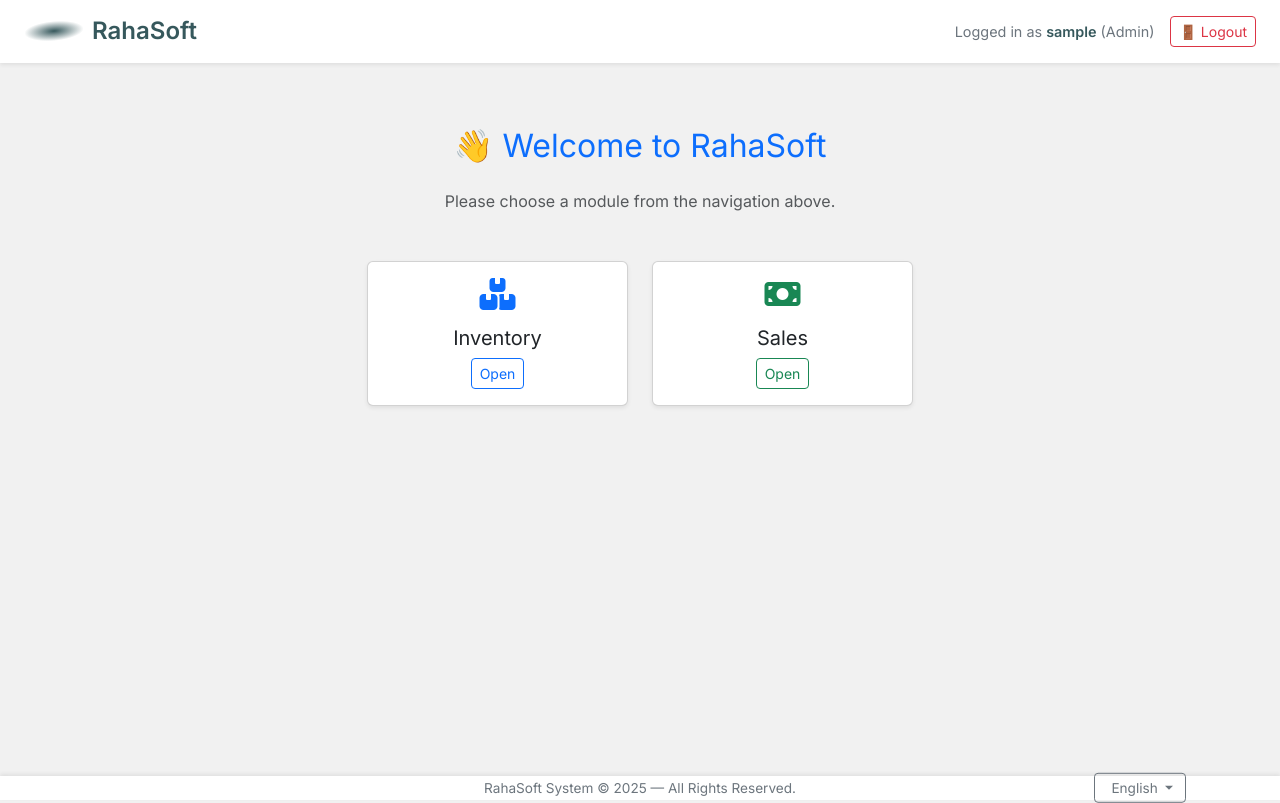
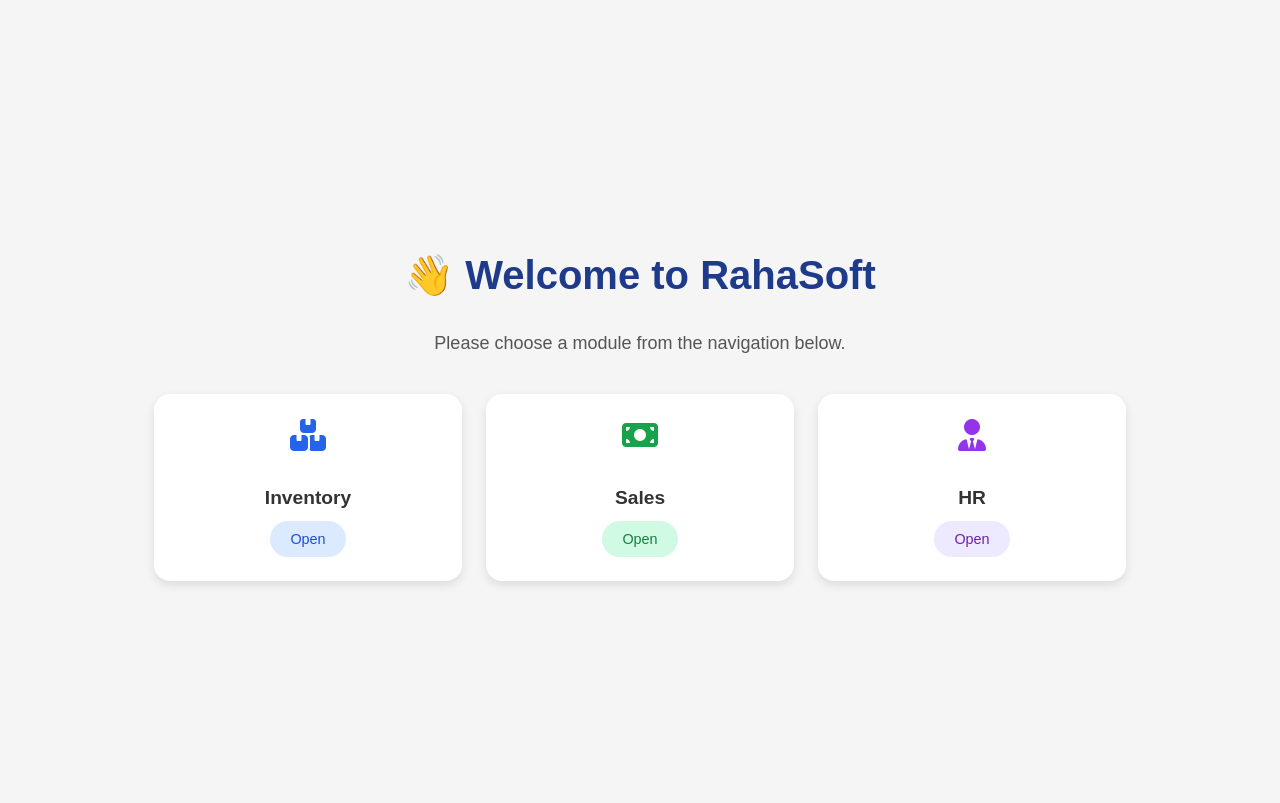
Before and after one commit to BayesianBwire/smart-inventory-system, a Flask app: page /dashboard in a window 1280 px wide. After the commit the page ends 585 px from the top, so only its background shows below. Run offline with Flask 3, Linux system fonts and the light colour scheme; a user stored in the database is signed in; some libraries are stand-ins or nearby versions.

Commit message:
Update dashboard.html
Addition of html  and  css3  to the frontend .

```diff
--- a/templates/dashboard.html
+++ b/templates/dashboard.html
@@ -1,29 +1,48 @@
-{% extends "base.html" %}
-{% block content %}
-<section class="container py-5">
-  <h2 class="text-center mb-4 text-primary">👋 Welcome to RahaSoft</h2>
-  <p class="text-center text-muted">Please choose a module from the navigation above.</p>
+<!DOCTYPE html>
+<html lang="en">
+<head>
+  <meta charset="UTF-8">
+  <title>Welcome to RahaSoft</title>
+  <link rel="stylesheet" href="https://cdnjs.cloudflare.com/ajax/libs/font-awesome/6.5.0/css/all.min.css" integrity="sha512-..." crossorigin="anonymous" referrerpolicy="no-referrer" />
+</head>
+<body style="margin: 0; padding: 0; background-color: #f5f5f5; font-family: Arial, sans-serif;">
 
-  <div class="row justify-content-center g-4 mt-4">
-    <div class="col-md-3">
-      <div class="card text-center shadow-sm">
-        <div class="card-body">
-          <i class="fas fa-boxes text-primary fa-2x mb-3"></i>
-          <h5 class="card-title">Inventory</h5>
-          <a href="{{ url_for('inventory') }}" class="btn btn-sm btn-outline-primary">Open</a>
-        </div>
+  <!-- Welcome Section -->
+  <section style="display: flex; flex-direction: column; justify-content: center; align-items: center; min-height: 100vh; text-align: center;">
+    <h2 style="font-size: 2.5rem; color: #1e3a8a; margin-bottom: 16px;">👋 Welcome to RahaSoft</h2>
+    <p style="font-size: 1.125rem; color: #555; margin-bottom: 40px;">Please choose a module from the navigation below.</p>
+
+    <div style="display: flex; flex-wrap: wrap; justify-content: center; gap: 24px;">
+
+      <!-- Inventory -->
+      <div style="background-color: white; border-radius: 16px; box-shadow: 0 4px 10px rgba(0,0,0,0.1); width: 260px; padding: 24px;">
+        <div style="font-size: 32px; color: #2563eb; margin-bottom: 16px;"><i class="fas fa-boxes"></i></div>
+        <h5 style="font-size: 1.2rem; color: #333; margin-bottom: 12px;">Inventory</h5>
+        <a href="{{ url_for('inventory') }}" style="display: inline-block; padding: 10px 20px; border-radius: 9999px; background-color: #dbeafe; color: #1d4ed8; text-decoration: none; font-size: 0.9rem; transition: all 0.3s ease;">
+          Open
+        </a>
       </div>
+
+      <!-- Sales -->
+      <div style="background-color: white; border-radius: 16px; box-shadow: 0 4px 10px rgba(0,0,0,0.1); width: 260px; padding: 24px;">
+        <div style="font-size: 32px; color: #16a34a; margin-bottom: 16px;"><i class="fas fa-money-bill"></i></div>
+        <h5 style="font-size: 1.2rem; color: #333; margin-bottom: 12px;">Sales</h5>
+        <a href="{{ url_for('sales') }}" style="display: inline-block; padding: 10px 20px; border-radius: 9999px; background-color: #d1fae5; color: #15803d; text-decoration: none; font-size: 0.9rem; transition: all 0.3s ease;">
+          Open
+        </a>
+      </div>
+
+      <!-- HR -->
+      <div style="background-color: white; border-radius: 16px; box-shadow: 0 4px 10px rgba(0,0,0,0.1); width: 260px; padding: 24px;">
+        <div style="font-size: 32px; color: #9333ea; margin-bottom: 16px;"><i class="fas fa-user-tie"></i></div>
+        <h5 style="font-size: 1.2rem; color: #333; margin-bottom: 12px;">HR</h5>
+        <a href="#" style="display: inline-block; padding: 10px 20px; border-radius: 9999px; background-color: #ede9fe; color: #6b21a8; text-decoration: none; font-size: 0.9rem; transition: all 0.3s ease;">
+          Open
+        </a>
+      </div>
+
     </div>
-    <div class="col-md-3">
-      <div class="card text-center shadow-sm">
-        <div class="card-body">
-          <i class="fas fa-money-bill text-success fa-2x mb-3"></i>
-          <h5 class="card-title">Sales</h5>
-          <a href="{{ url_for('sales') }}" class="btn btn-sm btn-outline-success">Open</a>
-        </div>
-      </div>
-    </div>
-    <!-- Add more cards for HR, CRM, etc. as needed -->
-  </div>
-</section>
-{% endblock %}
+  </section>
+
+</body>
+</html>
```
